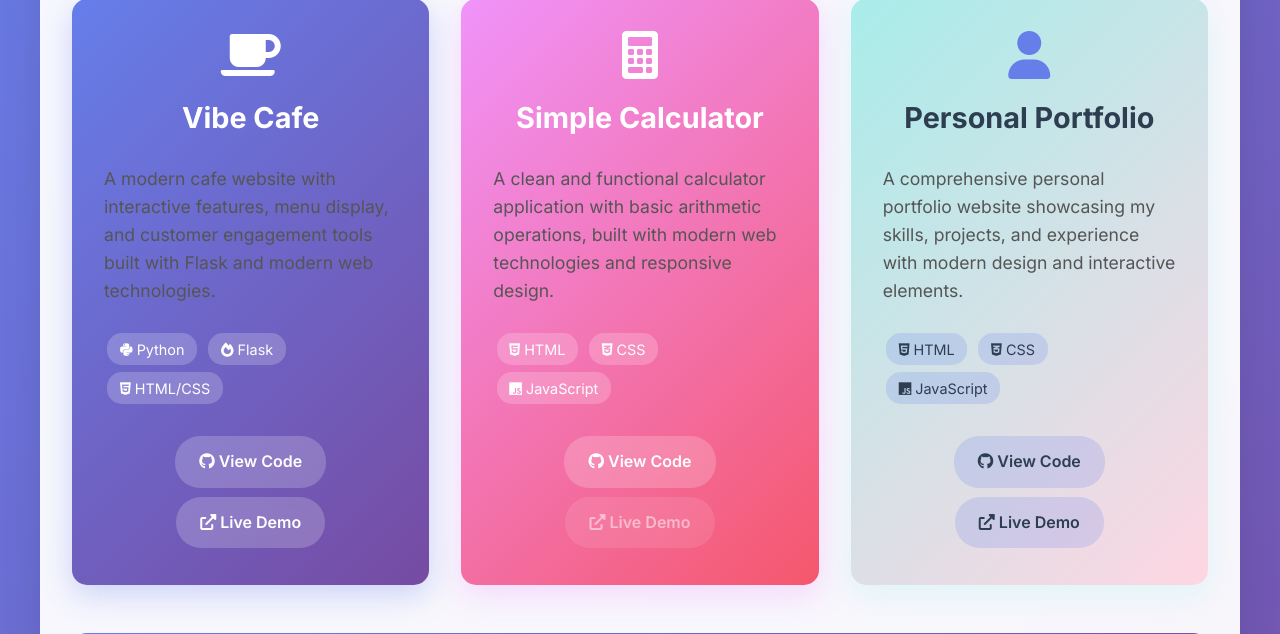
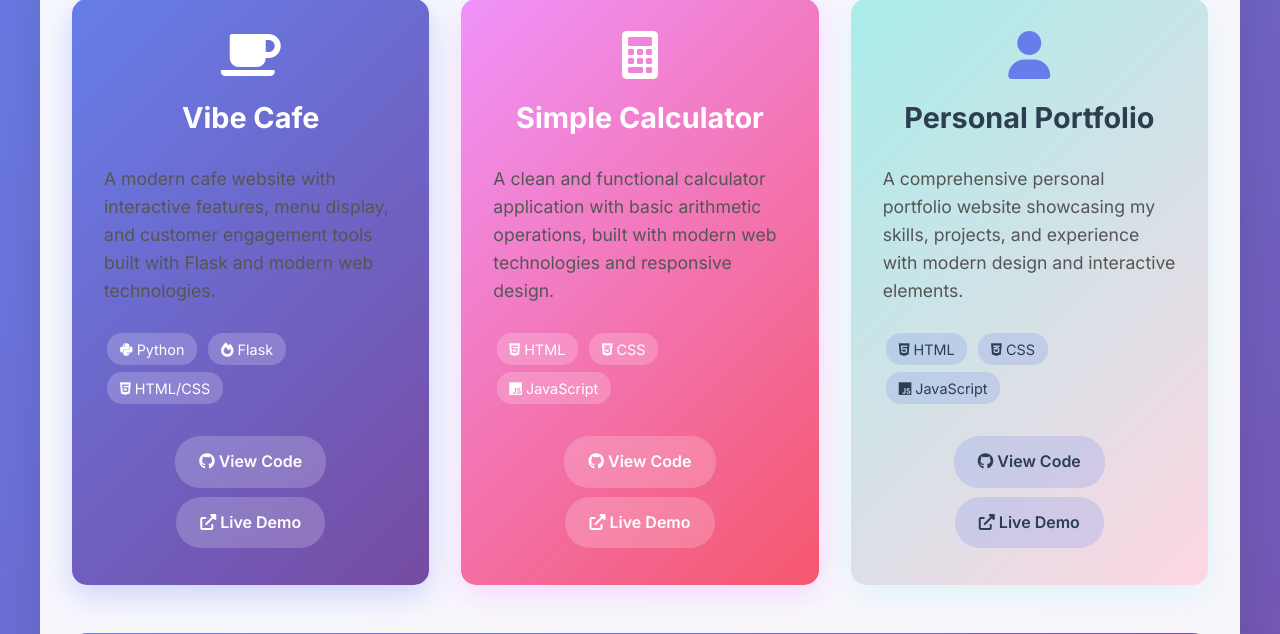
Before and after one commit to AnsumanMaharana7584/Personal-portfolio, a Flask app: page /projects in a window 1280 px wide. Shown: the part 348-982 px from the top of the page. Run offline with Flask 3, Linux system fonts and the light colour scheme.

Commit message:
initial commit

```diff
--- a/templates/projects.html
+++ b/templates/projects.html
@@ -49,9 +49,9 @@
             <a href="https://github.com/AnsumanMaharana7584/Simple-Calculator" target="_blank" style="display: inline-block; background: rgba(255, 255, 255, 0.2); color: white; padding: 0.8rem 1.5rem; border-radius: 25px; text-decoration: none; font-weight: 600; margin: 0.3rem; transition: all 0.3s ease; backdrop-filter: blur(10px);">
                 <i class="fab fa-github"></i> View Code
             </a>
-            <span style="display: inline-block; background: rgba(255, 255, 255, 0.1); color: rgba(255, 255, 255, 0.5); padding: 0.8rem 1.5rem; border-radius: 25px; text-decoration: none; font-weight: 600; margin: 0.3rem; cursor: not-allowed;">
+            <a href="https://ansumanmaharana0123.pythonanywhere.com/" target="_blank" style="display: inline-block; background: rgba(255, 255, 255, 0.2); color: white; padding: 0.8rem 1.5rem; border-radius: 25px; text-decoration: none; font-weight: 600; margin: 0.3rem; transition: all 0.3s ease; backdrop-filter: blur(10px);">
                 <i class="fas fa-external-link-alt"></i> Live Demo
-            </span>
+            </a>
         </div>
     </div>
 
```
